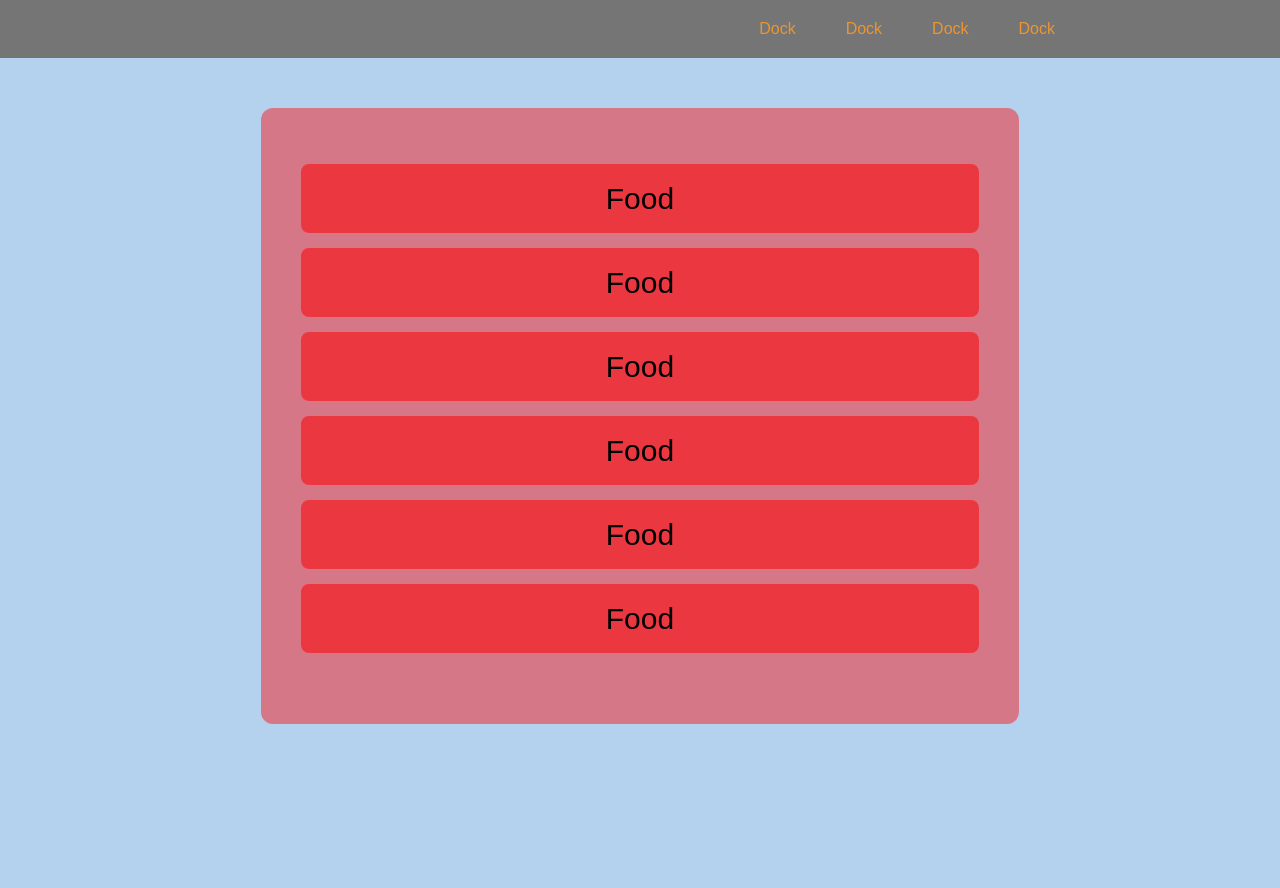
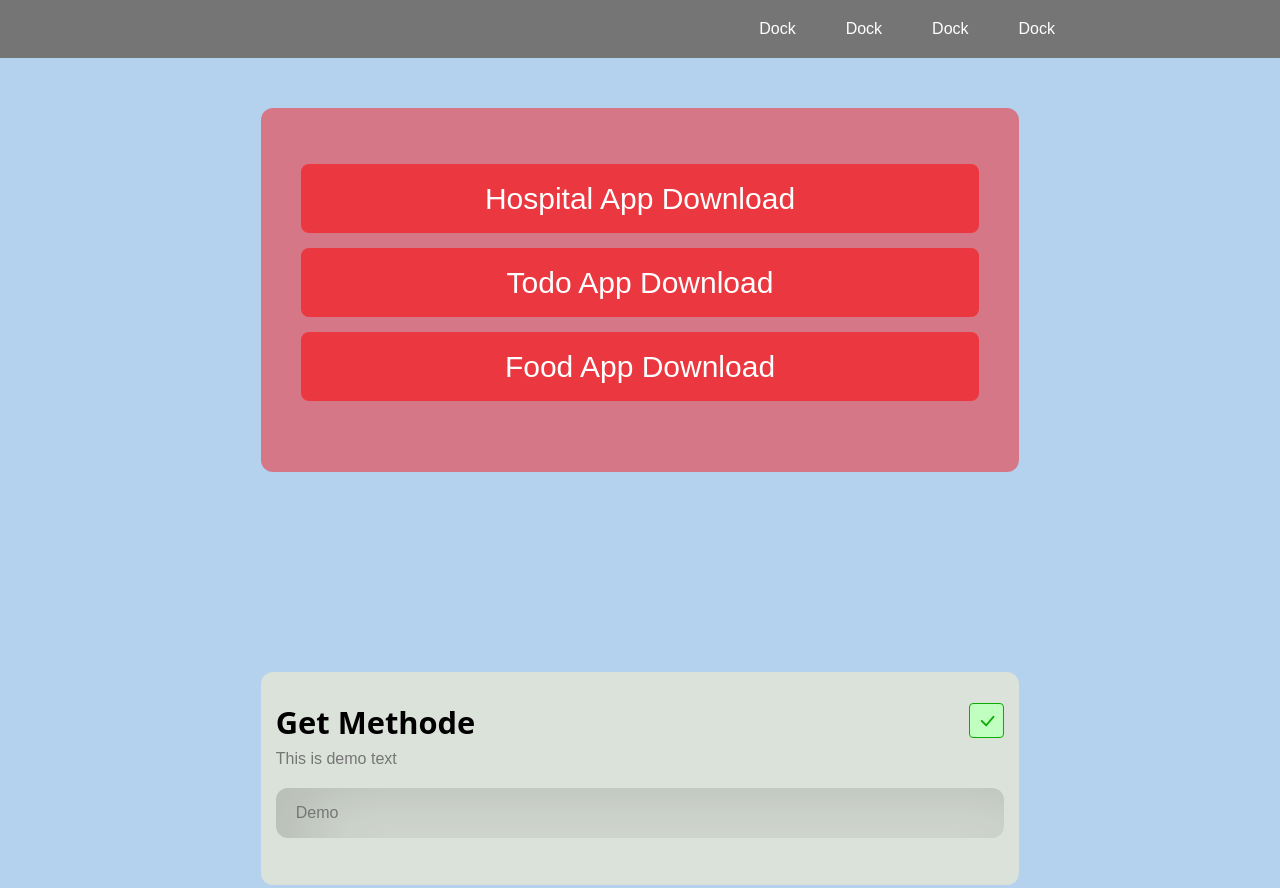
Before and after one commit to zubairbhuian/food_app_backend, a website: page views/index.html in a window 1280 px wide. Shown: the top 888 px of the page. Drawn offline with Linux system fonts and the light colour scheme.

Commit message:
add style

```diff
--- a/public/scss/main.scss
+++ b/public/scss/main.scss
@@ -340,6 +340,7 @@ a:focus {
            padding: 0 10px;
             justify-content: center;
             width: 100%;
+            color: #ffff;
             &::before{
                 content: "";
                 position: absolute;
@@ -436,7 +437,7 @@ a:focus {
             a{
                 padding: 10px 20px;
                 text-decoration:  none;
-                color: #000;
+                color: #ffffff !important;
                 font-size:30px ;
                 line-height: 49px;
                 border-radius:8px;
--- a/views/index.html
+++ b/views/index.html
@@ -27,12 +27,10 @@
     </div>
     <div class="my-api-service">
         <ul class="api-list">
-            <li><a href="#">Food</a></li>
-            <li><a href="#">Food</a></li>
-            <li><a href="#">Food</a></li>
-            <li><a href="#">Food</a></li>
-            <li><a href="#">Food</a></li>
-            <li><a href="#">Food</a></li>
+            <li><a href="https://zubairbhuian.onrender.com/apps/hospital/download">Hospital App Download</a></li>
+            <li><a href="https://zubairbhuian.onrender.com//apps/todoapp/download">Todo App Download</a></li>
+            <li><a href="https://zubairbhuian.onrender.com/">Food App Download</a></li>
+
         </ul>
     </div>
     <div class="my-api-service copy-api">
```
Also changed, not shown: public/css/main.css.
